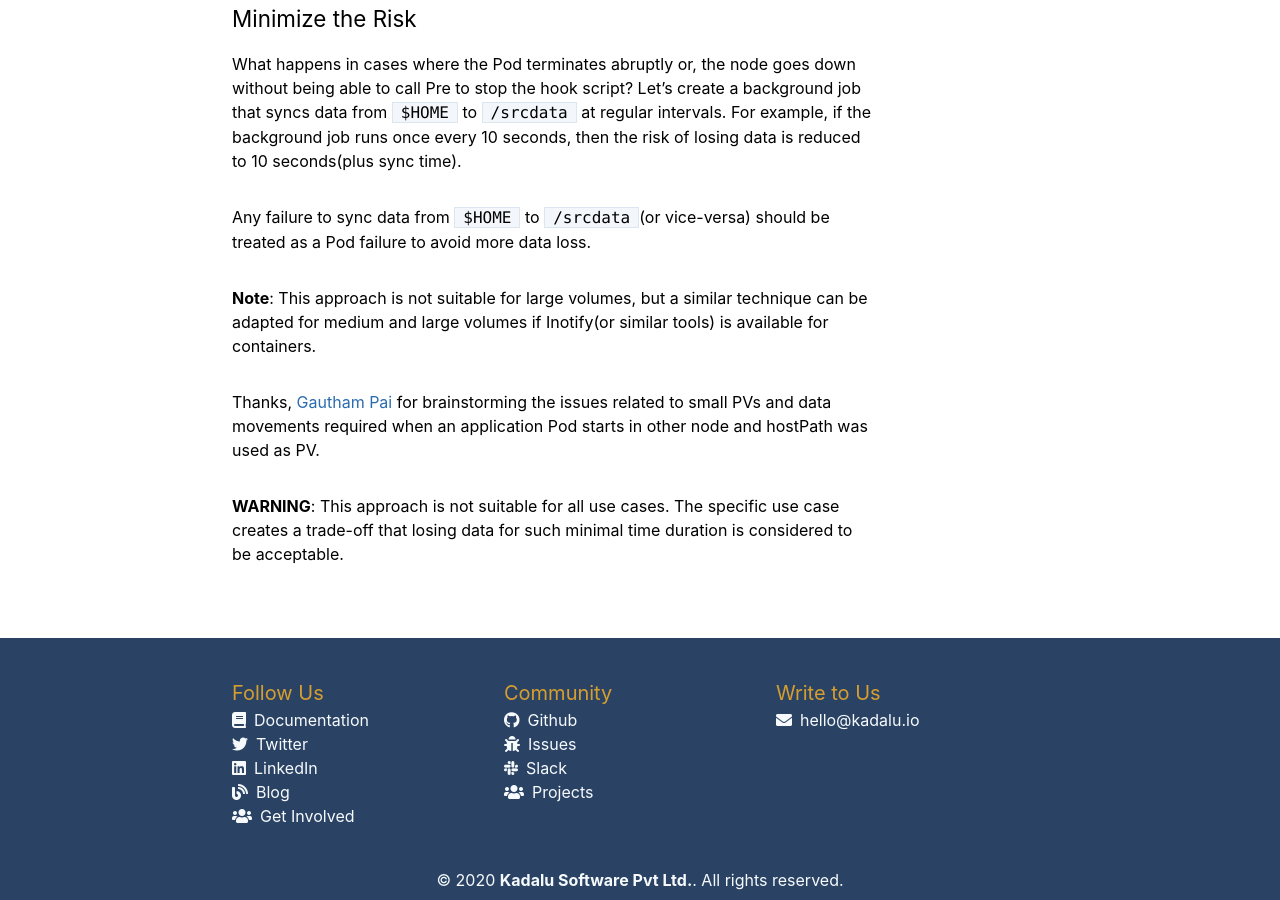
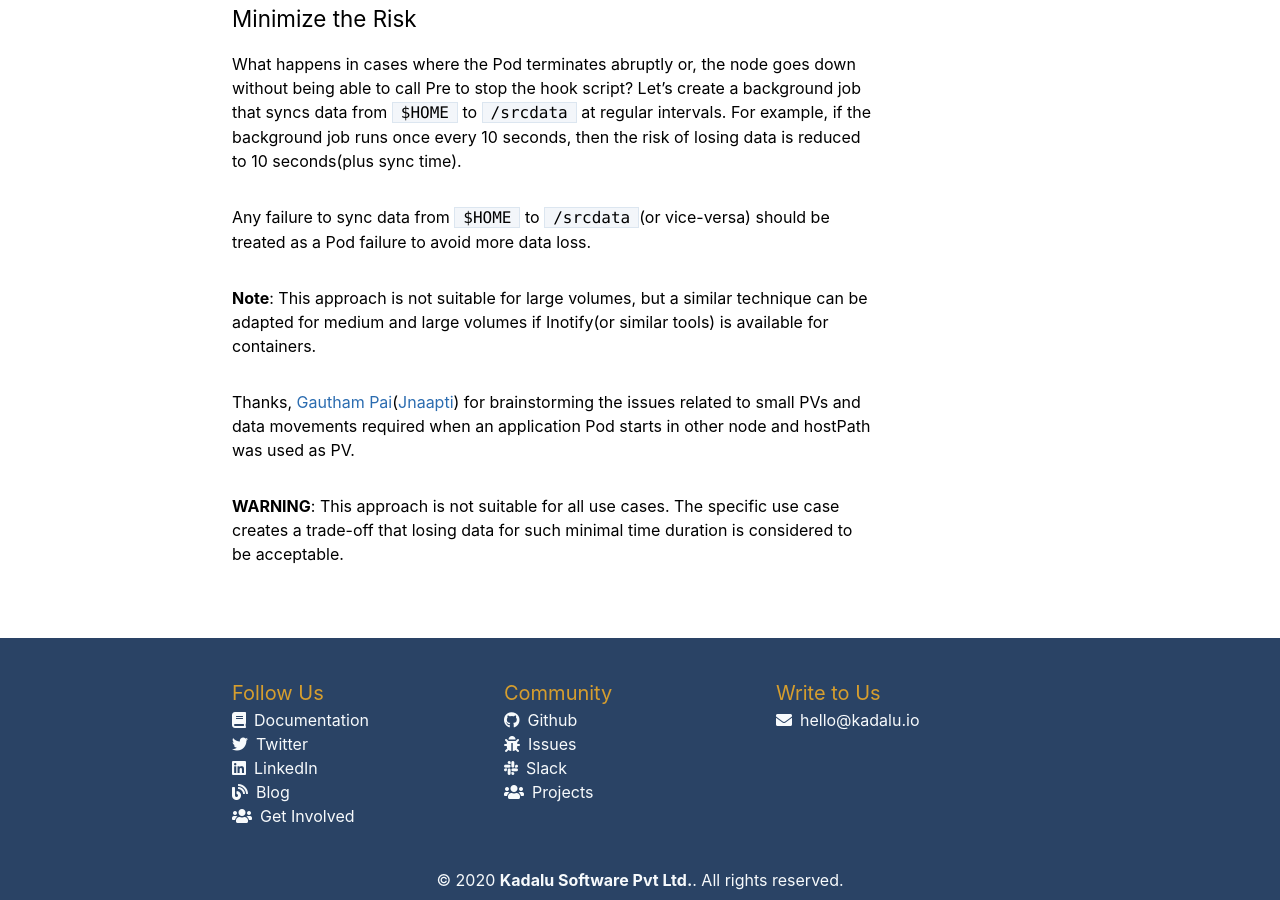
Before and after one commit to kadalu/kadalu.github.io, a Jekyll site: the page built from _posts/2020-02-11-small-pvs-and-kadalu-storage.md, in a window 1280 px wide and 900 px high, scrolled down 1697 px. Built offline with Jekyll 4.4.1, drawn with Linux system fonts in a browser that asks for light colours; some of the changed text lies outside the part shown.

Commit message:
Update and rename 2020-02-06-small-pvs-and-kadalu-storage.md to 2020-02-11-small-pvs-and-kadalu-storage.md

```diff
--- a/_posts/2020-02-06-small-pvs-and-kadalu-storage.md
+++ b/_posts/2020-02-11-small-pvs-and-kadalu-storage.md
@@ -67,6 +67,6 @@ Any failure to sync data from `$HOME` to `/srcdata`(or vice-versa) should be tre
 
 **Note**: This approach is not suitable for large volumes, but a similar technique can be adapted for medium and large volumes if Inotify(or similar tools) is available for containers.
 
-Thanks, [Gautham Pai](https://twitter.com/gauthampai) for brainstorming the issues related to small PVs and data movements required when an application Pod starts in other node and hostPath was used as PV.
+Thanks, [Gautham Pai](https://twitter.com/gauthampai)([Jnaapti](https://jnaapti.com/)) for brainstorming the issues related to small PVs and data movements required when an application Pod starts in other node and hostPath was used as PV.
 
 **WARNING**: This approach is not suitable for all use cases. The specific use case creates a trade-off that losing data for such minimal time duration is considered to be acceptable.
```
